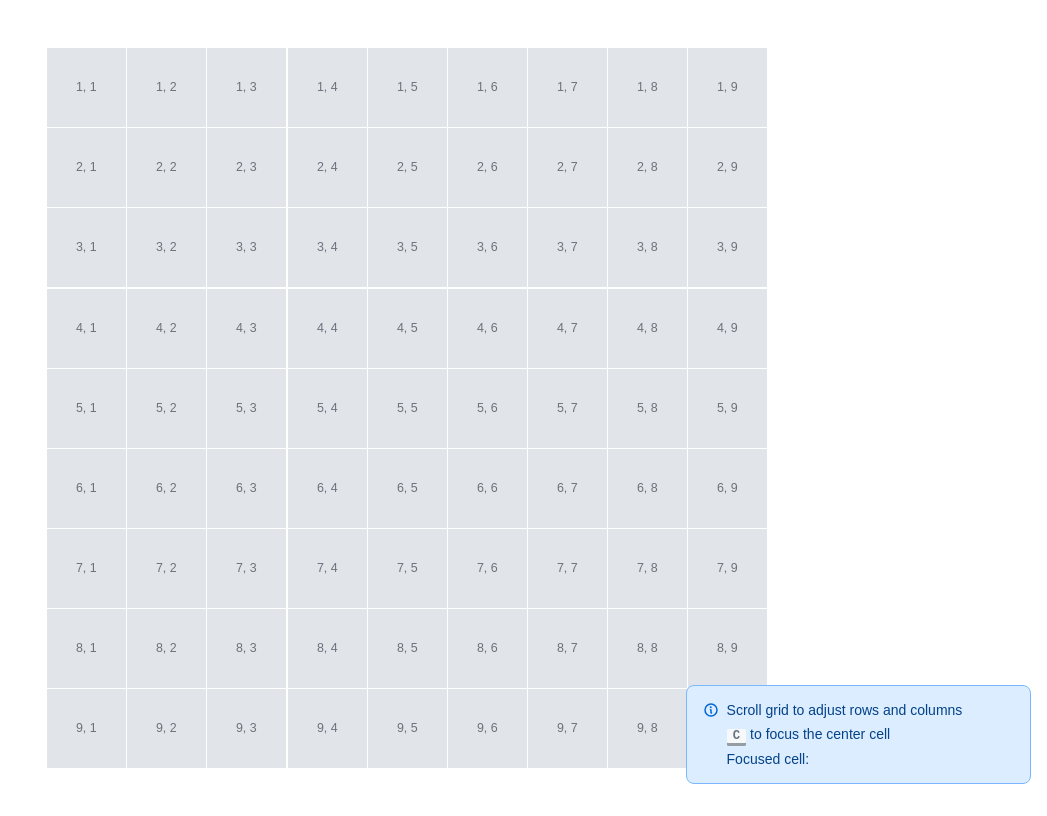
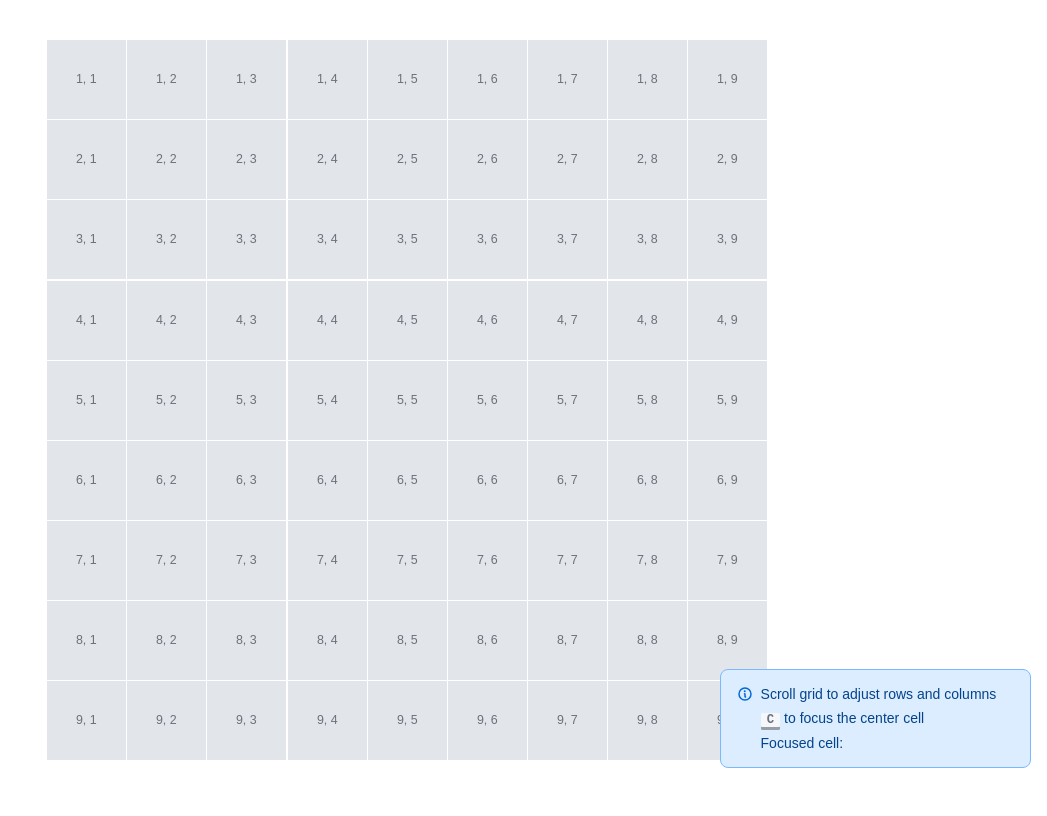
Before and after one commit to JonoMacC/roving-grid-ux, a website with bundled scripts: page demos/grid-playground.html in a window 1280 px wide. Shown: the whole page, without its empty margins (233-1280 px from the left). Built offline with nearby package versions, Linux system fonts and the light colour scheme; a script that the page names is missing.

Commit message:
Change colors to hsl Add box-sizing properties Add surface-400 and surface-500

```diff
--- a/demos/base.css
+++ b/demos/base.css
@@ -12,74 +12,74 @@ html {
   --space-6: 40px;
 
   /* Neutral */
-  --white: #fff;
-  --black: #1b1f23;
-  --gray-000: #fafbfc;
-  --gray-100: #f6f8fa;
-  --gray-200: #e1e4e8;
-  --gray-300: #d1d5da;
-  --gray-400: #959da5;
-  --gray-500: #6a737d;
-  --gray-600: #586069;
-  --gray-700: #444d56;
-  --gray-800: #2f363d;
-  --gray-900: #24292e;
+  --white: hsl(0 0% 100%);
+  --black: hsl(210 13% 12%);
+  --gray-000: hsl(210 25% 98%);
+  --gray-100: hsl(216, 33%, 97%);
+  --gray-200: hsl(214 13% 90%);
+  --gray-300: hsl(213 11% 84%);
+  --gray-400: hsl(210 8% 62%);
+  --gray-500: hsl(212 8% 45%);
+  --gray-600: hsl(212 9% 38%);
+  --gray-700: hsl(210 12% 30%);
+  --gray-800: hsl(210 13% 21%);
+  --gray-900: hsl(210 12% 16%);
 
   /* Colors */
-  --blue-000: #f1f8ff;
-  --blue-100: #dbedff;
-  --blue-200: #c8e1ff;
-  --blue-300: #79b8ff;
-  --blue-400: #2188ff;
-  --blue-500: #0366d6;
-  --blue-600: #005cc5;
-  --blue-700: #044289;
-  --blue-800: #032f62;
-  --blue-900: #05264c;
+  --blue-000: hsl(210 100% 97%);
+  --blue-100: hsl(210 100% 93%);
+  --blue-200: hsl(213 100% 89%);
+  --blue-300: hsl(212 100% 74%);
+  --blue-400: hsl(212 100% 56%);
+  --blue-500: hsl(212 97% 43%);
+  --blue-600: hsl(212 100% 39%);
+  --blue-700: hsl(212 94% 28%);
+  --blue-800: hsl(212 94% 20%);
+  --blue-900: hsl(212 88% 16%);
 
-  --green-000: #f0fff4;
-  --green-100: #dcffe4;
-  --green-200: #bef5cb;
-  --green-300: #85e89d;
-  --green-400: #34d058;
-  --green-500: #28a745;
-  --green-600: #22863a;
-  --green-700: #176f2c;
-  --green-800: #165c26;
-  --green-900: #144620;
+  --green-000: hsl(136 100% 97%);
+  --green-100: hsl(134 100% 93%);
+  --green-200: hsl(134 73% 85%);
+  --green-300: hsl(135 68% 72%);
+  --green-400: hsl(134 62% 51%);
+  --green-500: hsl(134 61% 41%);
+  --green-600: hsl(134 60% 33%);
+  --green-700: hsl(134 66% 26%);
+  --green-800: hsl(134 61% 22%);
+  --green-900: hsl(134 56% 18%);
 
-  --yellow-000: #fffdef;
-  --yellow-100: #fffbdd;
-  --yellow-200: #fff5b1;
-  --yellow-300: #ffea7f;
-  --yellow-400: #ffdf5d;
-  --yellow-500: #ffd33d;
-  --yellow-600: #f9c513;
-  --yellow-700: #dbab09;
-  --yellow-800: #b08800;
-  --yellow-900: #735c0f;
+  --yellow-000: hsl(53 100% 97%);
+  --yellow-100: hsl(53 100% 93%);
+  --yellow-200: hsl(52 100% 85%);
+  --yellow-300: hsl(50 100% 75%);
+  --yellow-400: hsl(48 100% 68%);
+  --yellow-500: hsl(46 100% 62%);
+  --yellow-600: hsl(46 95% 53%);
+  --yellow-700: hsl(46 92% 45%);
+  --yellow-800: hsl(46 100% 35%);
+  --yellow-900: hsl(46 77% 25%);
 
-  --red-000: #ffeef0;
-  --red-100: #ffdce0;
-  --red-200: #fdaeb7;
-  --red-300: #f97583;
-  --red-400: #ea4a5a;
-  --red-500: #d73a49;
-  --red-600: #cb2431;
-  --red-700: #b31d28;
-  --red-800: #9e1c23;
-  --red-900: #86161d;
+  --red-000: hsl(353 100% 97%);
+  --red-100: hsl(353 100% 93%);
+  --red-200: hsl(353 95% 84%);
+  --red-300: hsl(354 92% 72%);
+  --red-400: hsl(354 79% 60%);
+  --red-500: hsl(354 66% 54%);
+  --red-600: hsl(355 70% 47%);
+  --red-700: hsl(356 72% 41%);
+  --red-800: hsl(357 70% 36%);
+  --red-900: hsl(356 72% 31%);
 
-  --purple-000: #f5f0ff;
-  --purple-100: #e6dcfd;
-  --purple-200: #d1bcf9;
-  --purple-300: #b392f0;
-  --purple-400: #8a63d2;
-  --purple-500: #6f42c1;
-  --purple-600: #5a32a3;
-  --purple-700: #4c2888;
-  --purple-800: #3a1d6e;
-  --purple-900: #29134e;
+  --purple-000: hsl(260 100% 97%);
+  --purple-100: hsl(258 89% 93%);
+  --purple-200: hsl(261 84% 86%);
+  --purple-300: hsl(261 76% 76%);
+  --purple-400: hsl(261 55% 61%);
+  --purple-500: hsl(261 51% 51%);
+  --purple-600: hsl(261 53% 42%);
+  --purple-700: hsl(263 55% 35%);
+  --purple-800: hsl(261 58% 27%);
+  --purple-900: hsl(262 61% 19%);
 }
 
 :root {
@@ -91,6 +91,8 @@ html {
   --surface-100: var(--gray-000);
   --surface-200: var(--gray-100);
   --surface-300: var(--gray-200);
+  --surface-400: var(--gray-300);
+  --surface-500: var(--gray-400);
   --focus: var(--blue-500);
   --hover: var(--blue-200);
   --active: var(--blue-100);
@@ -113,6 +115,8 @@ html {
     --surface-100: var(--gray-900);
     --surface-200: var(--gray-800);
     --surface-300: var(--gray-700);
+    --surface-400: var(--gray-600);
+    --surface-500: var(--gray-500);
     --focus: var(--blue-400);
     --hover: var(--blue-800);
     --active: var(--blue-900);
@@ -135,6 +139,8 @@ html {
   --surface-100: var(--gray-000);
   --surface-200: var(--gray-100);
   --surface-300: var(--gray-200);
+  --surface-400: var(--gray-300);
+  --surface-500: var(--gray-400);
   --focus: var(--blue-500);
   --hover: var(--blue-200);
   --active: var(--blue-100);
@@ -156,6 +162,8 @@ html {
   --surface-100: var(--gray-900);
   --surface-200: var(--gray-800);
   --surface-300: var(--gray-700);
+  --surface-400: var(--gray-600);
+  --surface-500: var(--gray-500);
   --focus: var(--blue-400);
   --hover: var(--blue-800);
   --active: var(--blue-900);
@@ -169,3 +177,13 @@ html {
   --tip-text: var(--blue-200);
   --tip-info: var(--blue-400);
 }
+
+* {
+  box-sizing: inherit;
+}
+
+*,
+*::after,
+*::before {
+  box-sizing: border-box;
+}
```
